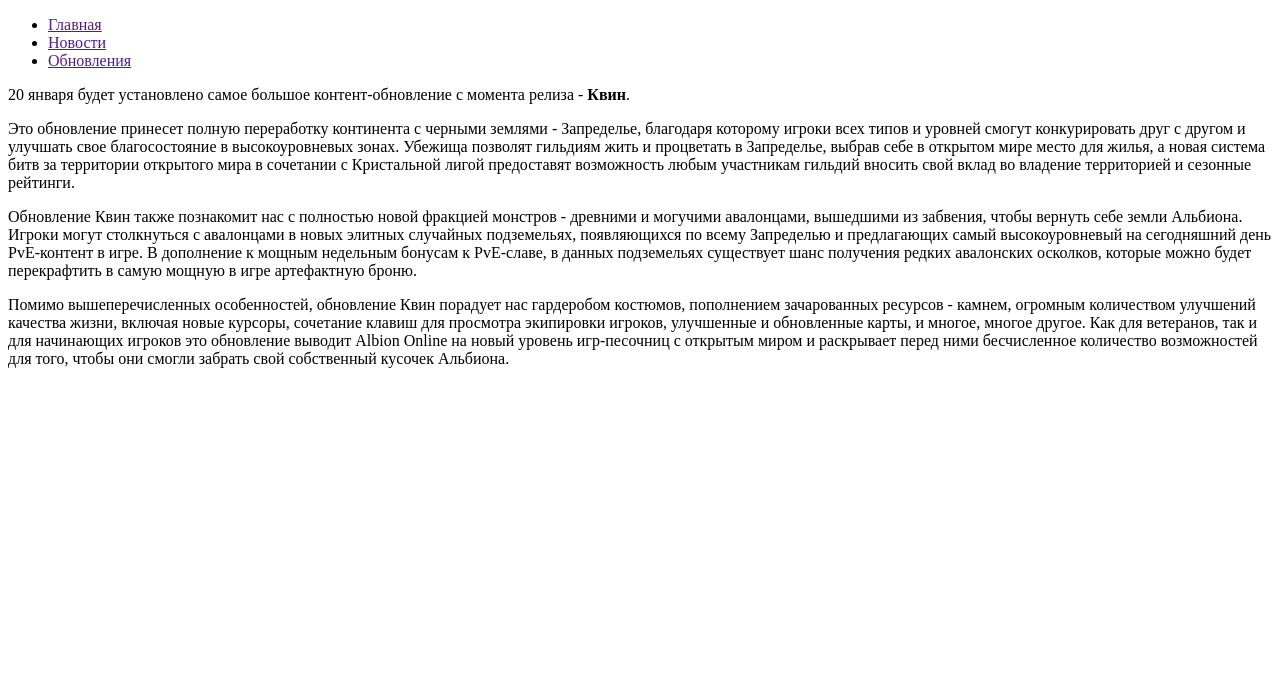
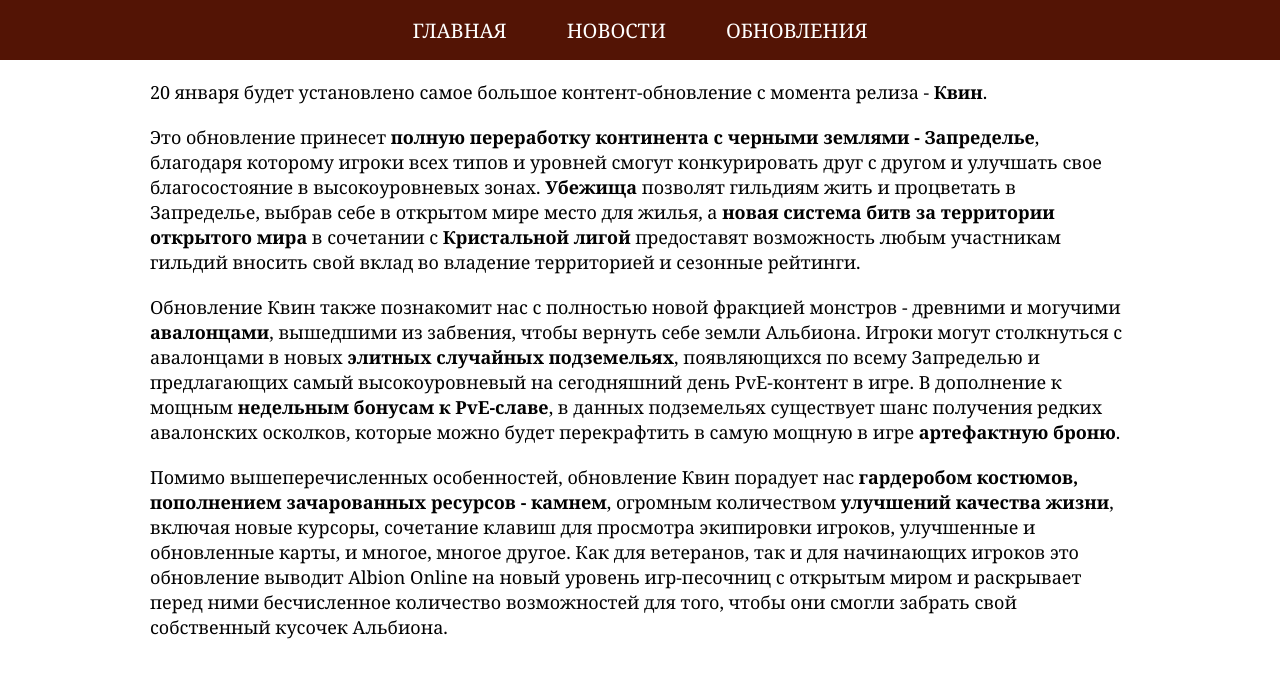
Before and after one commit to Meltos/2020-my-site, a plain HTML site: page index.html in a window 1280 px wide. Drawn offline with nearby package versions, Linux system fonts and the light colour scheme; files that its build step writes are made by us from their sources.

Commit message:
second commit

```diff
--- a/css/style.css
+++ b/css/style.css
@@ -0,0 +1,102 @@
+*,*:before,*:after{
+    padding: 0;
+    margin: 0;
+    border: 0;
+    box-sizing: border-box;
+}
+
+html, body{
+    height: 100%;
+    font-family: Georgia, 'Times New Roman', Times, serif;
+}
+
+.wrapper{
+
+}
+
+.container {
+    max-width: 1000px;
+    margin: 0px auto;
+    padding: 0px 10px;
+}
+
+.header {
+    position: fixed;
+    width: 100%;
+    top: 0;
+    left: 0;
+    z-index: 50;
+}
+.header:before{
+    content: '';
+    position: absolute;
+    top: 0;
+    left: 0;
+    width: 100%;
+    height: 100%;
+    background-color: #531405;
+}
+
+.header__body {
+    position: relative;
+    z-index: 2;
+    display: flex;
+    justify-content: center;
+    height: 60px;
+    align-items: center;
+}
+
+.header__burger {
+    display: none;
+}
+.header__menu {
+
+}
+
+@media (max-width: 767px)
+{
+    .header__burger{
+        display: block;
+        position: relative;
+        width: 30px;
+        height: 20px;
+    }
+    .header__burger:before {
+
+    }
+    .header__burger:after{
+
+    }
+}
+
+.header__list {
+    display: flex;
+}
+.header__list li {
+    list-style: none;
+    margin: 0px 0px 0px 60px;
+}
+.header__link {
+    color: #fff;
+    text-transform: uppercase;
+    font-size: 20px;
+    text-decoration: none;
+}
+
+.header__img {
+
+    background-image: url("img/Albion-Online_Queen_Art.jpg");
+}
+
+.content {
+    padding: 80px 0px 0px 0px;
+}
+
+.content__text {
+    font-size: 18px;
+    line-height: 25px;
+}
+
+.content__text p{
+    margin: 0px 0px 20px 0px;
+}
--- a/index.html
+++ b/index.html
@@ -2,7 +2,7 @@
 <html lang="ru">
   <head>
     <meta charset="UTF-8">
-    <link rel="stylesheet" href="style.css">
+    <link rel="stylesheet" href="css/style.css">
     <title>Обновление Квин</title>
     <meta name="viewport" content="width=device-width">
   </head>
@@ -17,7 +17,7 @@
             </div>
             <nav class="header__menu">
               <ul class="header__list">
-                <li>
+                <li style="margin-left: 0px;">
                   <a href="" class="header__link">Главная</a>
                 </li>
                 <li>
@@ -38,13 +38,13 @@
               20 января будет установлено самое большое контент-обновление с момента релиза - <b>Квин</b>.
             </p>
             <p>
-              Это обновление принесет полную переработку континента с черными землями - Запределье, благодаря которому игроки всех типов и уровней смогут конкурировать друг с другом и улучшать свое благосостояние в высокоуровневых зонах. Убежища позволят гильдиям жить и процветать в Запределье, выбрав себе в открытом мире место для жилья, а новая система битв за территории открытого мира в сочетании с Кристальной лигой предоставят возможность любым участникам гильдий вносить свой вклад во владение территорией и сезонные рейтинги.
+              Это обновление принесет <b>полную переработку континента с черными землями - Запределье</b>, благодаря которому игроки всех типов и уровней смогут конкурировать друг с другом и улучшать свое благосостояние в высокоуровневых зонах. <b>Убежища</b> позволят гильдиям жить и процветать в Запределье, выбрав себе в открытом мире место для жилья, а <b>новая система битв за территории открытого мира</b> в сочетании с <b>Кристальной лигой</b> предоставят возможность любым участникам гильдий вносить свой вклад во владение территорией и сезонные рейтинги.
             </p>
             <p>
-              Обновление Квин также познакомит нас с полностью новой фракцией монстров - древними и могучими авалонцами, вышедшими из забвения, чтобы вернуть себе земли Альбиона. Игроки могут столкнуться с авалонцами в новых элитных случайных подземельях, появляющихся по всему Запределью и предлагающих самый высокоуровневый на сегодняшний день PvE-контент в игре. В дополнение к мощным недельным бонусам к PvE-славе, в данных подземельях существует шанс получения редких авалонских осколков, которые можно будет перекрафтить в самую мощную в игре артефактную броню.
+              Обновление Квин также познакомит нас с полностью новой фракцией монстров - древними и могучими <b>авалонцами</b>, вышедшими из забвения, чтобы вернуть себе земли Альбиона. Игроки могут столкнуться с авалонцами в новых <b>элитных случайных подземельях</b>, появляющихся по всему Запределью и предлагающих самый высокоуровневый на сегодняшний день PvE-контент в игре. В дополнение к мощным <b>недельным бонусам к PvE-славе</b>, в данных подземельях существует шанс получения редких авалонских осколков, которые можно будет перекрафтить в самую мощную в игре <b>артефактную броню</b>.
             </p>
             <p>
-              Помимо вышеперечисленных особенностей, обновление Квин порадует нас гардеробом костюмов, пополнением зачарованных ресурсов - камнем, огромным количеством улучшений качества жизни, включая новые курсоры, сочетание клавиш для просмотра экипировки игроков, улучшенные и обновленные карты, и многое, многое другое. Как для ветеранов, так и для начинающих игроков это обновление выводит Albion Online на новый уровень игр-песочниц с открытым миром и раскрывает перед ними бесчисленное количество возможностей для того, чтобы они смогли забрать свой собственный кусочек Альбиона.
+              Помимо вышеперечисленных особенностей, обновление Квин порадует нас <b>гардеробом костюмов, пополнением зачарованных ресурсов - камнем</b>, огромным количеством <b>улучшений качества жизни</b>, включая новые курсоры, сочетание клавиш для просмотра экипировки игроков, улучшенные и обновленные карты, и многое, многое другое. Как для ветеранов, так и для начинающих игроков это обновление выводит Albion Online на новый уровень игр-песочниц с открытым миром и раскрывает перед ними бесчисленное количество возможностей для того, чтобы они смогли забрать свой собственный кусочек Альбиона.
             </p>
           </div>
         </div>
```
